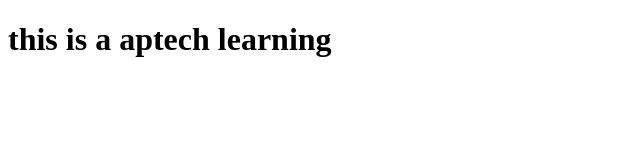
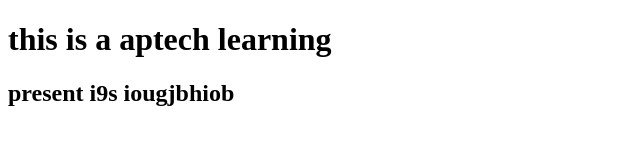
Before and after one commit to shoaiz123/redish, a plain HTML site: page index.html in a window 1280 px wide. Shown: the whole page, without its empty margins (0-640 px from the left). Drawn offline with Linux system fonts and the light colour scheme.

Commit message:
version2

```diff
--- a/index.html
+++ b/index.html
@@ -7,6 +7,7 @@
 </head>
 <body>
     <h1>this is a aptech learning</h1>
+    <h2>present i9s iougjbhiob</h2>
 
 </body>
 </html>
```
